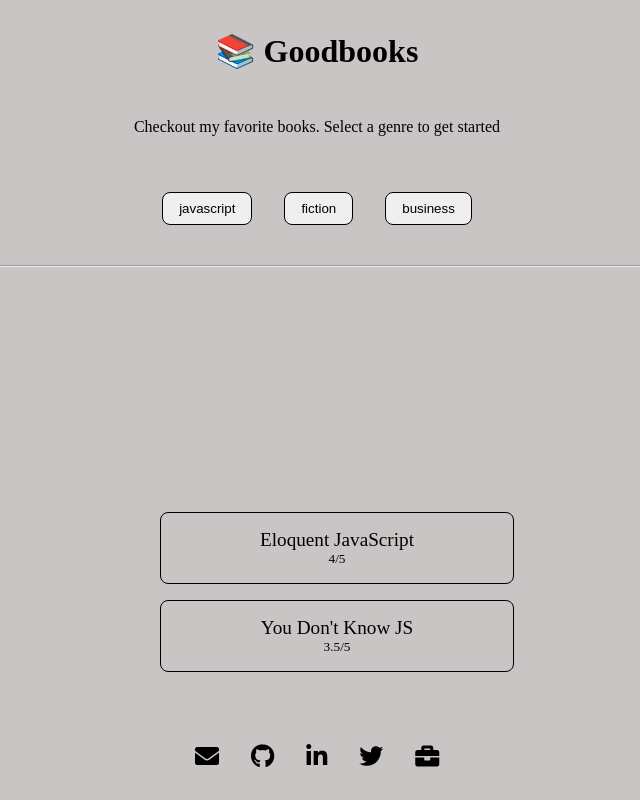
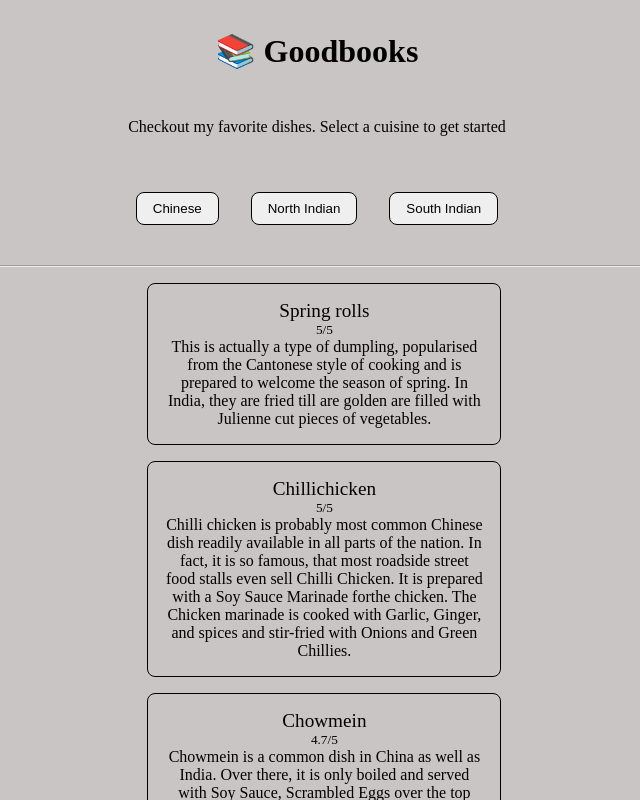
Before and after one commit to Chakravarthi0/mark-nine, a React (Create React App) app: page / in a window 1280 px wide. Shown: the top 800 px of the page, without its empty margins (323-963 px from the left). Built offline with nearby package versions, Linux system fonts and the light colour scheme.

Commit message:
added cuisines

```diff
--- a/src/App.js
+++ b/src/App.js
@@ -4,11 +4,25 @@
 
 const bookDB = {
     javascript: [
-        { name: "Eloquent JavaScript", rating: "4/5" },
-        { name: "You Don't Know JS", rating: "3.5/5" }
+        {
+            name: "Eloquent JavaScript",
+            rating: "4/5"
+        },
+        {
+            name: "You Don't Know JS",
+            rating: "3.5/5"
+        },
+        {
+            name: "JavaScript: The Good Parts",
+            rating: "5/5"
+        }
     ],
 
     fiction: [
+        {
+            name: "The Witcher",
+            rating: "4.75/5"
+        },
         {
             name: "Shiva Trilogy",
             rating: "5/5"
@@ -16,7 +30,7 @@
         {
             name: "Harry Potter and the Sorcerer's Stone",
             rating: "4.5/5"
-        }
+        },
     ],
     business: [
         {
@@ -26,9 +40,67 @@
         {
             name: "Loonshots",
             rating: "5/5"
+        },
+        {
+            name: "How to Win Friends and Influence People",
+            rating: "4/5"
         }
     ]
 };
+
+const foodDB = {
+    "Chinese": [
+        {
+            name: "Spring rolls",
+            des: "This is actually a type of dumpling, popularised from the Cantonese style of cooking and is prepared to welcome the season of spring. In India, they are fried till are golden are filled with Julienne cut pieces of vegetables.",
+            rating: "5/5"
+        },
+        {
+            name: "Chillichicken",
+            des: "Chilli chicken is probably most common Chinese dish readily available in all parts of the nation. In fact, it is so famous, that most roadside street food stalls even sell Chilli Chicken. It is prepared with a Soy Sauce Marinade forthe chicken. The Chicken marinade is cooked with Garlic, Ginger, and spices and stir-fried with Onions and Green Chillies.",
+            rating: "5/5"
+        },
+        {
+            name: "Chowmein",
+            des: "Chowmein is a common dish in China as well as India. Over there, it is only boiled and served with Soy Sauce, Scrambled Eggs over the top resting on a layer of green vegetables. But in the Indian variant, it is prepared by stir-frying the boiled Noodles with Soy Sauce, Vinegar, and sometimes even MSG.",
+            rating: "4.7/5"
+        }
+    ],
+    "North Indian": [
+        {
+            name: "Chole Bhature",
+            des: "Mouth-watering meal straight from the Punjabi kitchen - garma garam bhature with chickpeas cooked in assorted spices. What's better than that?",
+            rating: "5/5"
+        },
+        {
+            name: "Stuffed Bati",
+            des: "This Rajasthani bread snack is cooked in ghee and served with chutney and dal. Bati is usually stuffed with paneer and spices.",
+            rating: "4.5/5"
+        },
+        {
+            name: "Rogan Josh",
+            des: "Originated in Kashmir, we bring you the signature dish of the valley. This one is an all-time favourite among meat lovers.",
+            rating: "4.75/5"
+        }
+    ],
+    "South Indian": [
+        {
+            name: "Chicken Chettinad",
+            des: " Full of flavour and bold masalas, this dish will floor your family and guests. A gorgeous melange of onions, tomatoes, cinnamon sticks, cloves, cumin, curry leaves and a rich coconut-y paste.",
+            rating: "5/5"
+        },
+        {
+            name: "Andhra Style Chicken Curry",
+            des: "A fiery Andhra curry cooked with ginger-garlic paste, curry leaves, cinnamon, chicken masala and a delectable cashew and poppy seed paste.",
+            rating: "4.85/5"
+        },
+        {
+            name: "Masala Dosa",
+            des: "The king of all dosas! Listed as one of the world's most delicious foods, a masala dosa never fails to impress! Re-create this classic at home",
+            rating: "5/5"
+        }
+    ]
+}
 
 const genreButtons = [
     "javascript",
@@ -36,30 +108,36 @@
     "business"
 ]
 
+const foodButtons = [
+    "Chinese",
+    "North Indian",
+    "South Indian"
+]
+
 export default function App() {
 
-    const [genre, setGenre] = useState("javascript")
+    const [cuisine, setcuisine] = useState("Chinese")
 
-    function onGenreClick(genre) {
-        console.log(genre)
-        setGenre(genre)
+    function oncuisineClick(cuisine) {
+        console.log(cuisine)
+        setcuisine(cuisine)
     }
 
     return (
         <div style={{ textAlign: "center" }}>
             <h1 style={{ padding: "1rem", margin: "1rem" }} >📚 Goodbooks</h1>
             <p style={{ padding: "1rem", margin: "1rem" }} >
-                Checkout my favorite books. Select a genre to get started
+                Checkout my favorite dishes. Select a cuisine to get started
             </p>
             <div style={{ padding: "1rem", margin: "1rem" }} >
                 {
-                    genreButtons.map(genre => {
+                    foodButtons.map(cuisine => {
                         return (
-                            <button key={genre} style={{
+                            <button key={cuisine} style={{
                                 padding: "0.5rem 1rem", cursor: "pointer",
                                 borderRadius: "0.5rem", border: "1px solid black",
                                 margin: "0.5rem 1rem"
-                            }} onClick={() => onGenreClick(genre)}>{genre}</button>
+                            }} onClick={() => oncuisineClick(cuisine)}>{cuisine}</button>
                         )
                     })
                 }
@@ -68,8 +146,8 @@
             <hr />
 
             <div>
-                <ul >
-                    {bookDB[genre].map((book) => (
+                <ul className="books-list">
+                    {foodDB[cuisine].map((book) => (
                         <li
                             key={book.name}
                             style={{
@@ -81,16 +159,16 @@
                                 borderRadius: "0.5rem"
                             }}
                         >
-                            {" "}
                             <div style={{ fontSize: "larger" }}> {book.name} </div>
                             <div style={{ fontSize: "smaller" }}> {book.rating} </div>
+                            <div>{book.des}</div>
                         </li>
                     ))}
                 </ul>
             </div>
 
             <footer>
-                <ul class="footer-list">
+                <ul className="footer-list">
                     <li class="list-item"><a target="_blank" rel="noreferrer" href="mailto:chakravarthisaran7@gmail.com" class="footer-links">
                         <i class="fa fa-envelope" aria-hidden="true"></i></a>
                     </li>
--- a/src/styles.css
+++ b/src/styles.css
@@ -3,11 +3,17 @@
 }
 
 
-ul {
+/* ul {
   position: absolute;
   bottom: 0;
   left: 50%;
   transform: translate(-50%, -50%);
+} */
+
+.books-list{
+  display: block;
+  margin-left: 33vw;
+  margin-right: auto;
 }
 
 .footer-list {
```
